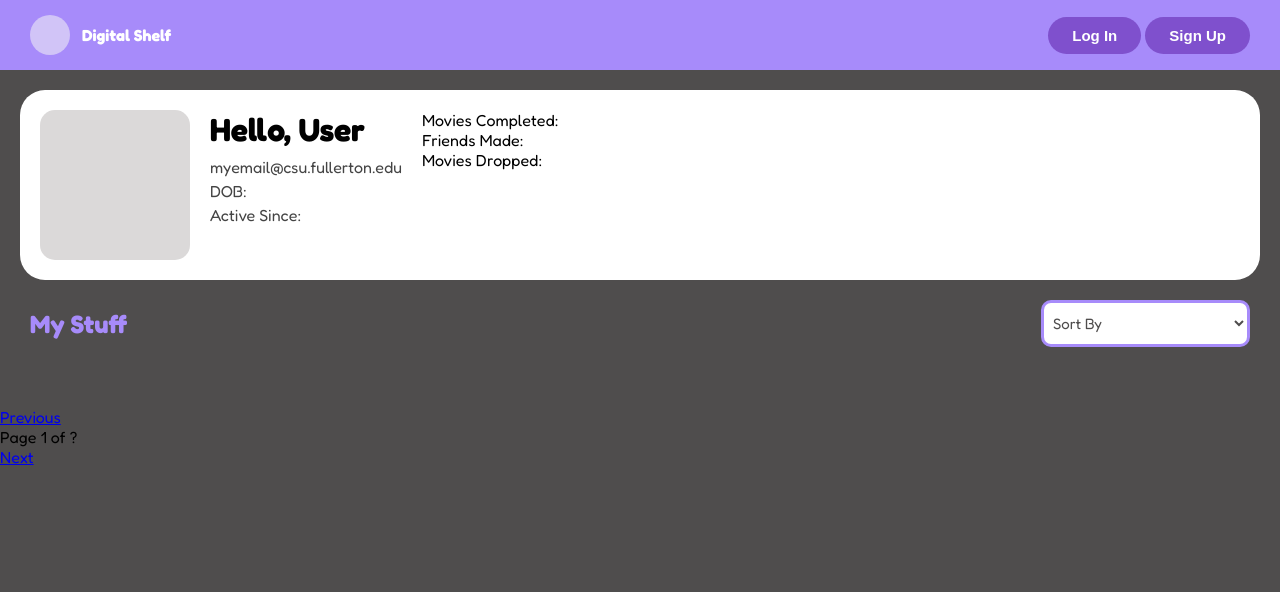
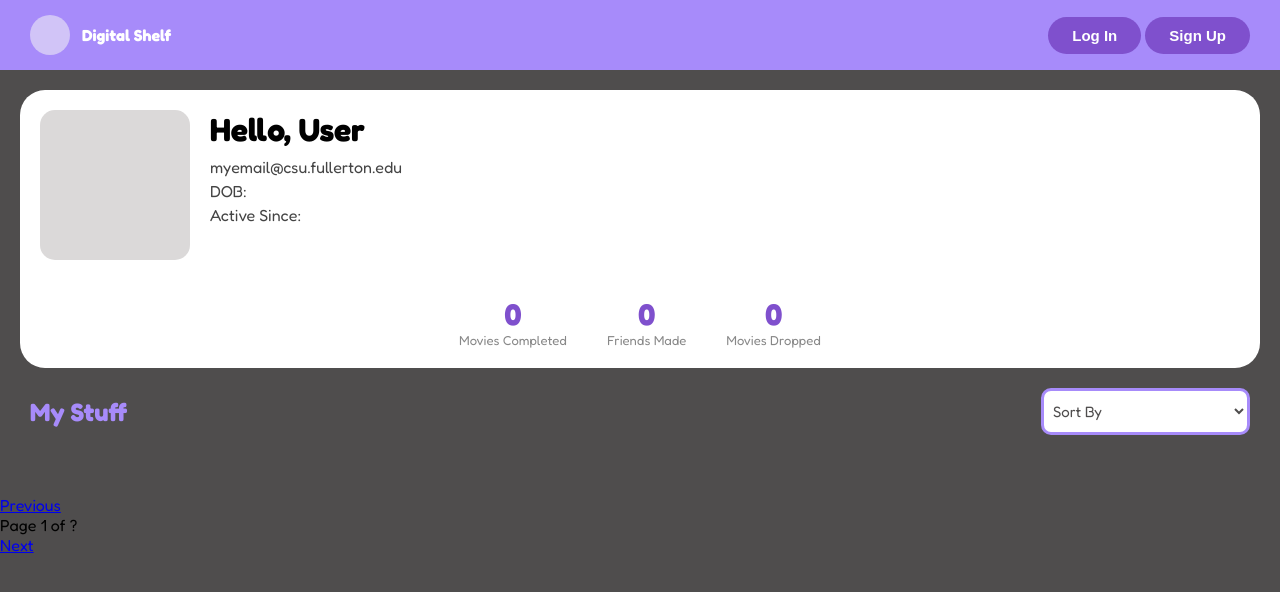
Before and after one commit to taniaisabelarivera/digital-shelf, a website built with Vite: page profile.html in a window 1280 px wide. Built offline with nearby package versions, Linux system fonts and the light colour scheme; no server answers.

Commit message:
Added user stats to profile.

```diff
--- a/profile.html
+++ b/profile.html
@@ -24,6 +24,7 @@
         </nav>
       </div>
       <div class="profile-card">
+          <div class="profile-top">
               <div id="avatar"></div>
               <div class="profile-info">
                   <h1>Hello, User</h1>
@@ -31,10 +32,20 @@
                   <p>DOB:</p>
                   <p>Active Since:</p>
               </div>
-        <div class="counters">
-            <p>Movies Completed:</p>
-            <p>Friends Made:</p>
-            <p>Movies Dropped:</p>
+          </div>
+          <div class="profile-stats">
+              <div class="stat">
+                  <span class="stat-number">0</span>
+                  <span class="stat-label">Movies Completed</span>
+              </div>
+              <div class="stat">
+                  <span class="stat-number">0</span>
+                  <span class="stat-label">Friends Made</span>
+              </div>
+              <div class="stat">
+                  <span class="stat-number">0</span>
+                  <span class="stat-label">Movies Dropped</span>
+              </div>
           </div>
       </div>
       <div id="my-stuff">
--- a/profile_style.css
+++ b/profile_style.css
@@ -78,8 +78,38 @@ body {
   margin: 20px;
   border-radius: 25px;
   display: flex;
+  flex-direction: column;
+  gap: 20px;
+}
+
+.profile-top {
+  display: flex;
   align-items: flex-start;
   gap: 20px;
+}
+
+.profile-stats {
+  display: flex;
+  justify-content: center;
+  gap: 40px;
+  padding-top: 16px;
+}
+
+.stat {
+  display: flex;
+  flex-direction: column;
+  align-items: center;
+}
+
+.stat-number {
+  font-size: 30px;
+  font-weight: bold;
+  color: #7f50cd;
+}
+
+.stat-label {
+  font-size: 13px;
+  color: #888;
 }
 
 .profile-info h1 {
```
Lines whose indentation alone changed are shown as unchanged.
